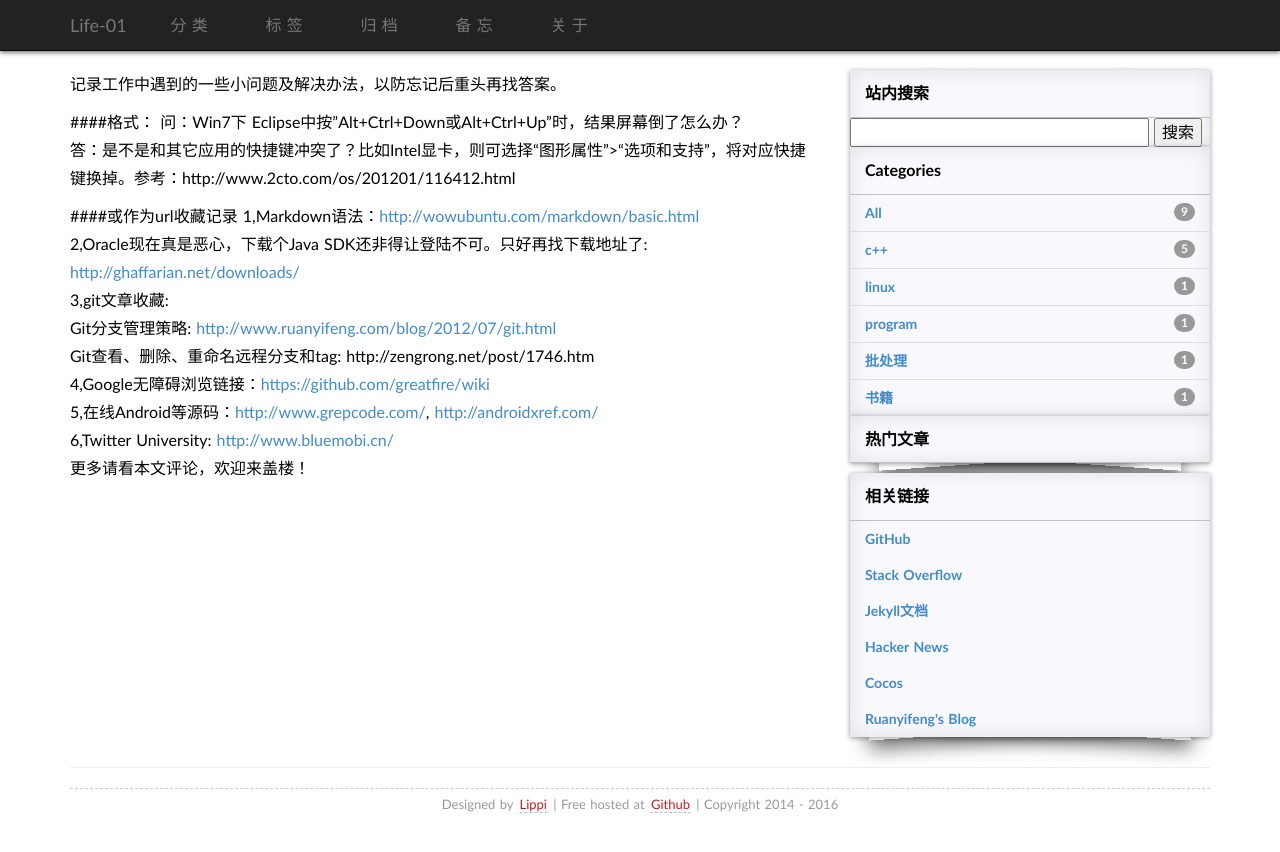
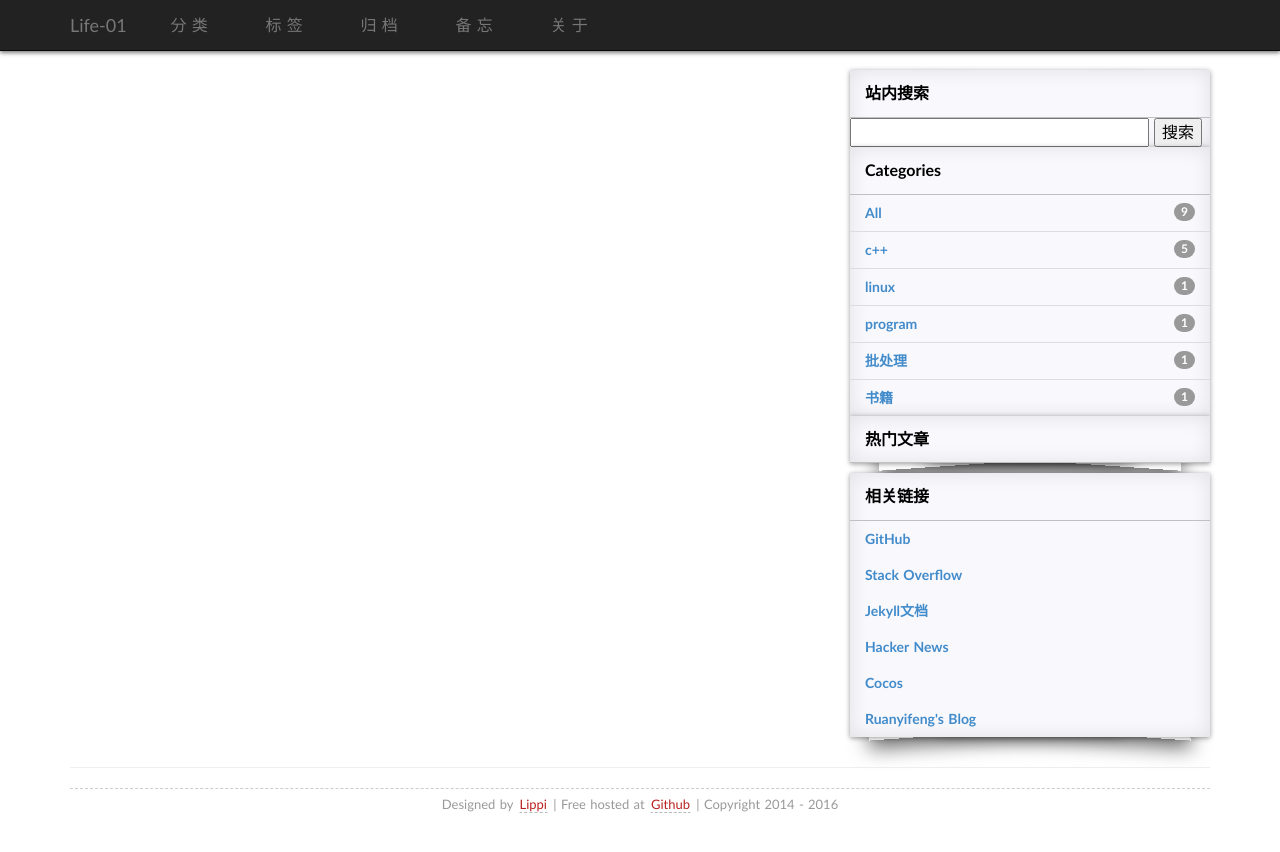
Before and after one commit to eryue/eryue.github.io, a Jekyll site: the page built from faqs.md, in a window 1280 px wide. Shown: the top 852 px of the page. Built offline with Jekyll 4.4.1, drawn with Linux system fonts in a browser that asks for light colours; some web fonts are replaced; comment, search, counter and statistics services are not loaded.

Commit message:
new theme

```diff
--- a/faqs.md
+++ b/faqs.md
@@ -2,22 +2,7 @@
 layout: default
 title: "问答：Faqs"
 ---
-记录工作中遇到的一些小问题及解决办法，以防忘记后重头再找答案。
 
-####格式：
-问：Win7下 Eclipse中按"Alt+Ctrl+Down或Alt+Ctrl+Up"时，结果屏幕倒了怎么办？
-答：是不是和其它应用的快捷键冲突了？比如Intel显卡，则可选择“图形属性”>“选项和支持”，将对应快捷键换掉。参考：http://www.2cto.com/os/201201/116412.html
-
-####或作为url收藏记录
-1,Markdown语法：<http://wowubuntu.com/markdown/basic.html>
-2,Oracle现在真是恶心，下载个Java SDK还非得让登陆不可。只好再找下载地址了: <http://ghaffarian.net/downloads/>
-3,git文章收藏:
-Git分支管理策略: <http://www.ruanyifeng.com/blog/2012/07/git.html>
-Git查看、删除、重命名远程分支和tag: http://zengrong.net/post/1746.htm
-4,Google无障碍浏览链接：<https://github.com/greatfire/wiki>
-5,在线Android等源码：<http://www.grepcode.com/>, <http://androidxref.com/>
-6,Twitter University: <http://www.bluemobi.cn/>
-更多请看本文评论，欢迎来盖楼！
 
 <!-- Blog Comments -->
 <div class="media">
```
Also changed, not shown: about.md (+0 -1 lines).
